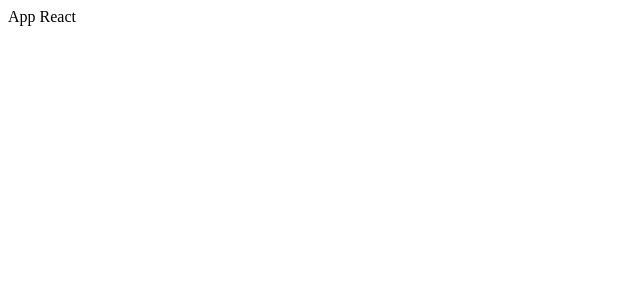
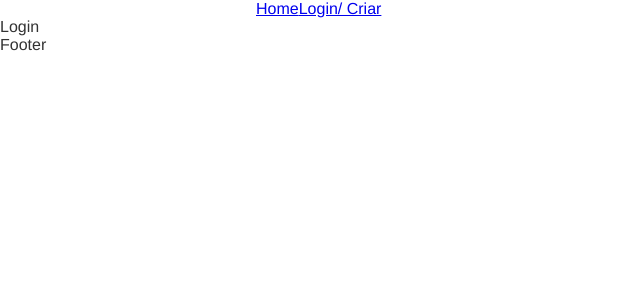
Before and after one commit to LucasCastilhoDev/dogs-app, a React (Vite) app: page /login in a window 1280 px wide. Shown: the top 300 px of the page, without its empty margins (0-640 px from the left). Built offline with nearby package versions, Linux system fonts and the light colour scheme.

Commit message:
Estrutura inicial do projeto

```diff
--- /dev/null
+++ b/src/App.css
@@ -0,0 +1,39 @@
+* {
+  box-sizing: border-box;
+}
+
+body {
+  margin: 0px;
+  color: #333;
+  --type-first: Helvetica, Arial, sans-serif;
+  --type-second: "Spectral", Georgia;
+  font-family: var(--type-first);
+}
+
+h1,h2,h3,h4,p {
+  margin: 0px;
+}
+
+ul, li {
+  list-style: none;
+  padding: 0px;
+  margin: 0px;
+}
+
+img {
+  display: block;
+  max-width: 100%;
+}
+
+button, input {
+  display: block;
+  font-size: 1rem;
+  font-family: var(--type-first);
+  color: #333;
+}
+
+.container {
+  max-width: 50rem;
+  padding: 0 1rem;
+  margin: 0 auto;
+}
--- a/src/App.jsx
+++ b/src/App.jsx
@@ -1,7 +1,24 @@
 import React from 'react';
+import './App.css';
+import { BrowserRouter, Route, Routes } from 'react-router-dom';
+import Header from './Components/Header';
+import Footer from './Components/Footer';
+import Home from './Components/Home';
+import Login from './Components/Login/Login';
 
 const App = () => {
-  return <div>App React</div>;
+  return (
+    <div>
+      <BrowserRouter>
+        <Header />
+        <Routes>
+          <Route path="/" element={<Home />}></Route>
+          <Route path="/login" element={<Login />}></Route>
+        </Routes>
+        <Footer />
+      </BrowserRouter>
+    </div>
+  );
 };
 
 export default App;
--- /dev/null
+++ b/src/Components/Footer.jsx
@@ -0,0 +1,8 @@
+import React from 'react';
+import styles from './Footer.module.css';
+
+const Footer = () => {
+  return <div className={styles.footer}>Footer</div>;
+};
+
+export default Footer;
--- /dev/null
+++ b/src/Components/Header.jsx
@@ -0,0 +1,16 @@
+import React from 'react';
+import styles from './Header.module.css';
+import { Link } from 'react-router-dom';
+
+const Header = () => {
+  return (
+    <div className={styles.header}>
+      <nav className="container">
+        <Link to="/">Home</Link>
+        <Link to="/login">Login/ Criar</Link>
+      </nav>
+    </div>
+  );
+};
+
+export default Header;
--- /dev/null
+++ b/src/Components/Home.jsx
@@ -0,0 +1,7 @@
+import React from 'react';
+
+const Home = () => {
+  return <div>Home</div>;
+};
+
+export default Home;
--- /dev/null
+++ b/src/Components/Login/Login.jsx
@@ -0,0 +1,7 @@
+import React from 'react';
+
+const Login = () => {
+  return <div>Login</div>;
+};
+
+export default Login;
```
Also changed, not shown: src/Components/Footer.module.css (added), src/Components/Header.module.css (added).
